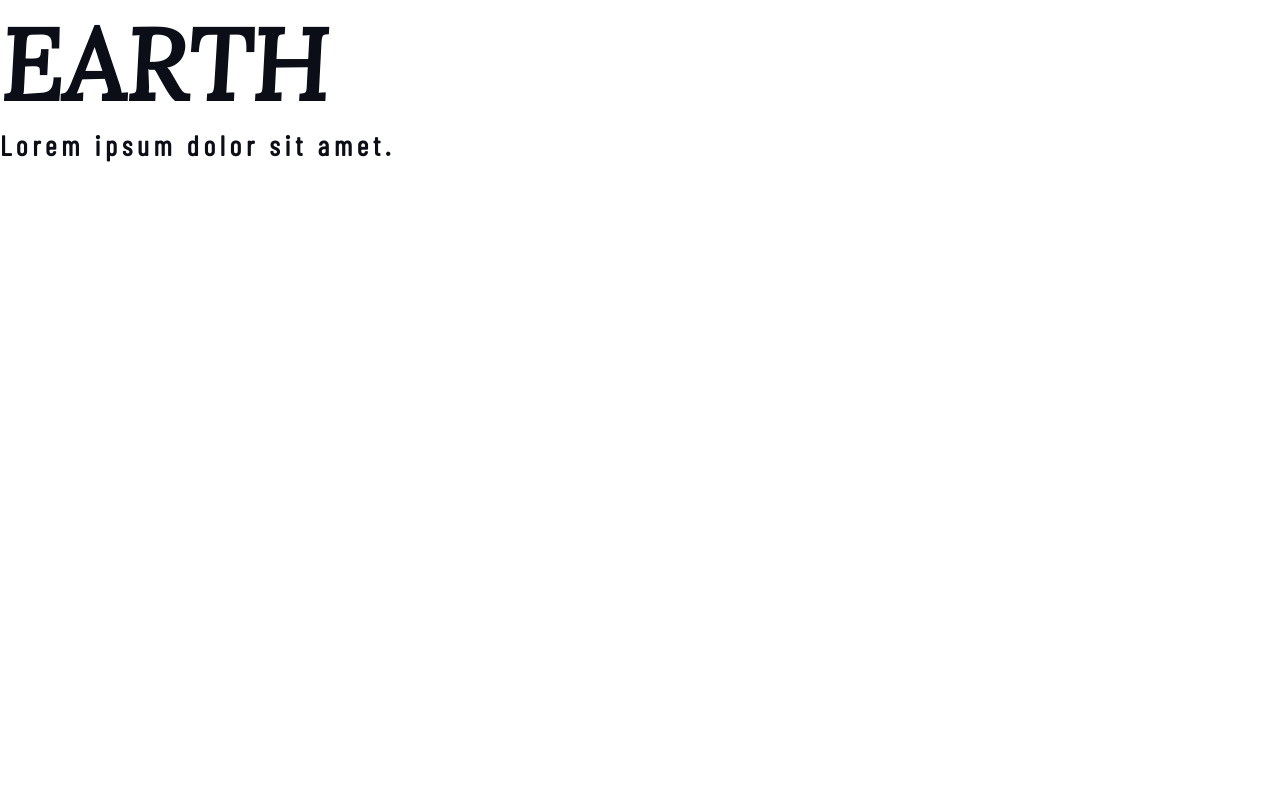
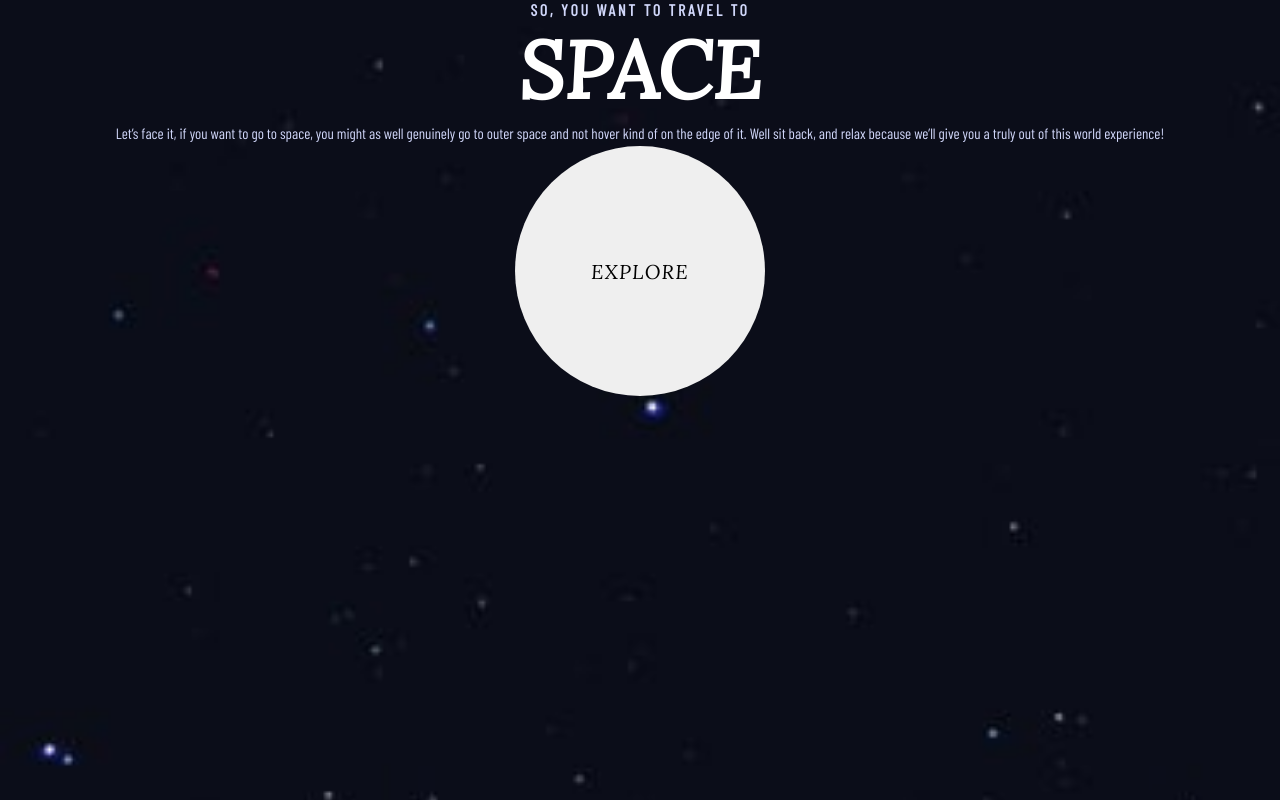
Before and after one commit to NemesOliver/space-website, a Next.js app: page / in a window 1280 px wide. Built offline with nearby package versions, Linux system fonts and the light colour scheme.

Commit message:
add CTA button

```diff
--- /dev/null
+++ b/components/ButtonCTA.js
@@ -0,0 +1,27 @@
+import styled from "styled-components";
+
+const StyledButton = styled.button`
+  width: 250px;
+  height: 250px;
+  border-radius: 50%;
+  border: none;
+  font-size: 20px;
+  font-family: "Lora", serif;
+  letter-spacing: 1.25px;
+  cursor: pointer;
+
+  &:hover {
+    outline: 50px solid rgba(151, 151, 151, 0.3);
+    transition: 0.15s ease-in;
+  }
+
+  &:active {
+    transform: scale(0.95);
+  }
+`;
+
+const ButtonCTA = ({ text }) => {
+  return <StyledButton>{text}</StyledButton>;
+};
+
+export default ButtonCTA;
--- a/components/styles/GlobalStyles.js
+++ b/components/styles/GlobalStyles.js
@@ -13,10 +13,12 @@ const GlobalStyles = createGlobalStyle`
         font-family: 'Lora', serif;
         font-weight: 400;
         color: ${({ theme }) => theme.color};
+        text-align: center;
     }
 
     h1 {
-        font-size: 9.375rem;
+        font-size: 5rem; // 9.375rem desktop
+        color: ${({ theme }) => theme.primary};
     }
 
     h2 {
@@ -33,12 +35,16 @@ const GlobalStyles = createGlobalStyle`
 
     h5 {
         font-family: 'Barlow Condensed', sans-serif;
-        font-size: 1.75rem;
-        letter-spacing: 4.75px;
+        font-size: 1rem;
+        letter-spacing: 2.7px;
+        color: ${({ theme }) => theme.secondary};
     }
 
     p {
         font-family: 'Barlow Condensed', sans-serif;
+        font-size: .935rem;
+        line-height: 25px;
+        color: ${({ theme }) => theme.secondary};
     }
 
     .subheading-1 {
--- /dev/null
+++ b/components/styles/Home.styled.js
@@ -0,0 +1,9 @@
+import styled from "styled-components";
+
+export const HomePage = styled.div`
+  height: 100vh;
+  width: 100vw;
+  background-image: url("/assets/home/background-home-mobile.jpg");
+  background-repeat: no-repeat;
+  background-size: cover;
+`;
--- a/pages/_document.js
+++ b/pages/_document.js
@@ -32,16 +32,6 @@ class MyDocument extends Document {
     return (
       <Html lang="en-gb">
         <Head>
-          <meta
-            name="keywords"
-            content="Portfolio, Front-end Developer, React Developer"
-          />
-          <meta
-            name="description"
-            content="I'm a web developer with experience in HTML5, CSS3,
-                JavaScript and React. I love building great user experiences and
-                work on projects that excite me."
-          />
           <link rel="preconnect" href="https://fonts.googleapis.com" />
           <link
             rel="preconnect"
--- a/pages/index.js
+++ b/pages/index.js
@@ -1,4 +1,6 @@
 import Head from "next/head";
+import { HomePage } from "../components/styles/Home.styled";
+import ButtonCTA from "../components/ButtonCTA";
 
 export default function Home() {
   return (
@@ -6,8 +8,19 @@ export default function Home() {
       <Head>
         <title>Space Travel</title>
       </Head>
-      <h2>EARTH</h2>
-      <h5>Lorem ipsum dolor sit amet.</h5>
+      <HomePage>
+        <div>
+          <h5>SO, YOU WANT TO TRAVEL TO</h5>
+          <h1>SPACE</h1>
+          <p>
+            Let’s face it, if you want to go to space, you might as well
+            genuinely go to outer space and not hover kind of on the edge of it.
+            Well sit back, and relax because we’ll give you a truly out of this
+            world experience!
+          </p>
+        </div>
+        <ButtonCTA text="EXPLORE" />
+      </HomePage>
     </div>
   );
 }
```
